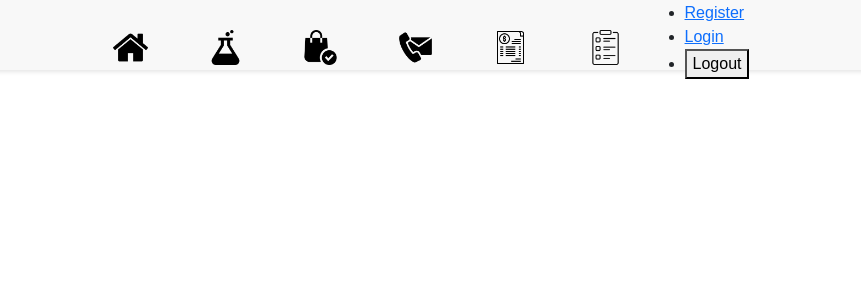
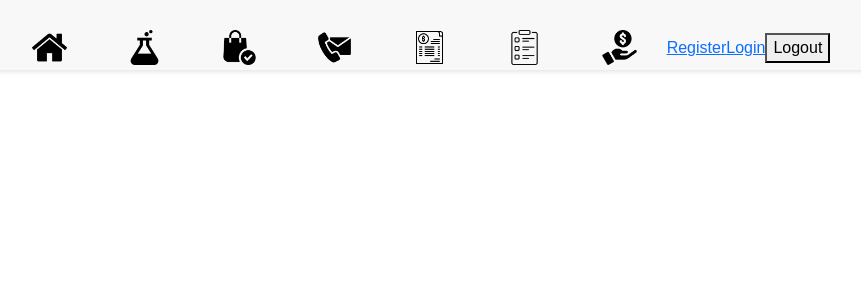
Before and after one commit to diveshkar/TestingPc, a React (Create React App) app in the folder frontend/: page / in a window 1280 px wide. Shown: the top 300 px of the page, without its empty margins (224-1085 px from the left). Built offline with nearby package versions, Linux system fonts and the light colour scheme; the HTML template or start-up script is replaced by a standard one.

Commit message:
paymnetlink

```diff
--- a/frontend/src/Component/Nav.js
+++ b/frontend/src/Component/Nav.js
@@ -46,17 +46,12 @@ const Nav = () => {
         <Link to="/report" className="nav-item">
           <img src={reportIcon} className="nav-icon" alt="report-icon" />
         </Link>
-        <ul className="nav-list">
-          <li>
-            <Link to="/register">Register</Link>
-          </li>
-          <li>
-            <Link to="/login">Login</Link>
-          </li>
-          <li>
-            <button onClick={handleLogout}>Logout</button>
-          </li>
-        </ul>
+        <Link to="/payment" className="nav-item">
+          <img src={paymentIcon} className="nav-icon" alt="payment-icon" />
+        </Link>
+        <Link to="/register" className='nav-icon'>Register</Link>
+        <Link to="/login" className='nav-icon'>Login</Link>
+        <button onClick={handleLogout} className='nav-icon'>Logout</button>
       </nav>
     </div>
   );
```
